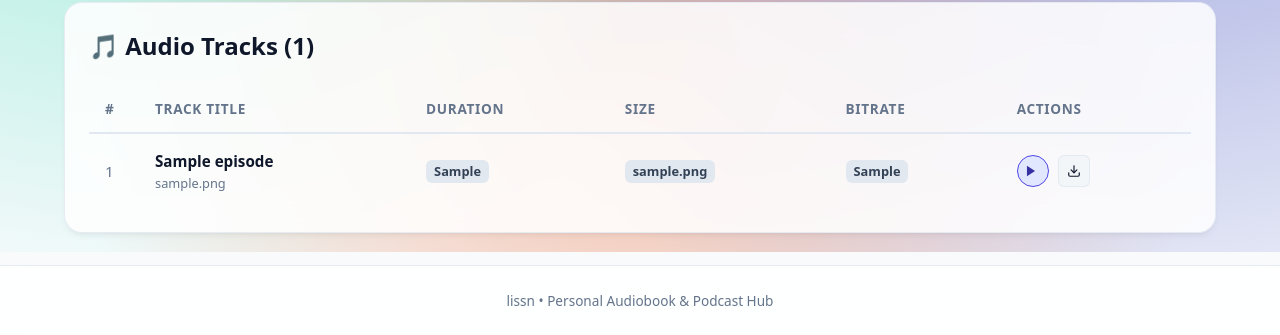
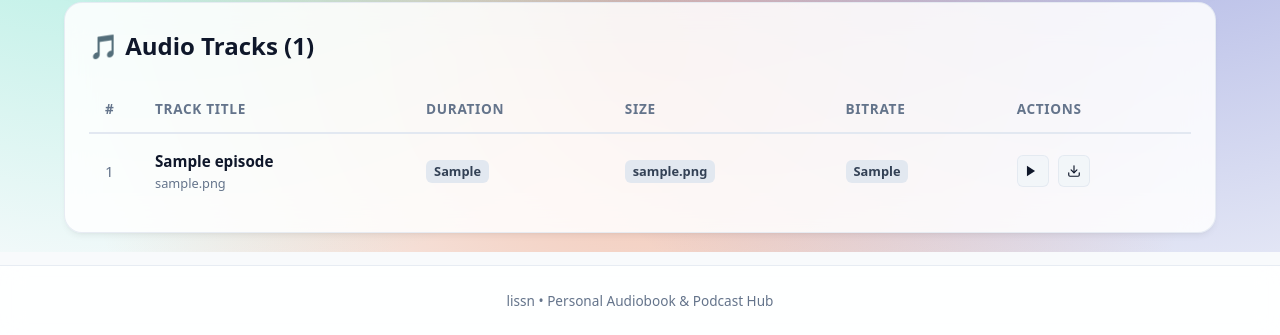
Before and after one commit to jakobbg/lissn, a FastAPI app: page /show/1 in a window 1280 px wide. Shown: the part 548-883 px from the top of the page. Run offline with FastAPI, Linux system fonts and the light colour scheme; tables that the repository leaves empty hold one stand-in row (values such as "Sample post").

Commit message:
🎨 Match play button design to download button with icon-only styling
- ⭕ Removed circular pill styling (border-radius: var(--radius-full)) on .btn-play in favor of matching rectangular rounded icon buttons (.btn-icon with var(--radius-sm)).
- 🏷️ Removed dynamic text 'Play' and 'Pause' injection from app.js highlightActiveTrackRow helper.
- 🧪 Verified full pytest suite passes cleanly.

```diff
--- a/src/lissn/static/app.js
+++ b/src/lissn/static/app.js
@@ -444,8 +444,8 @@ function initMediaPlayer() {
   const SVG_PAUSE = '<svg class="player-icon" width="20" height="20" viewBox="0 0 24 24" fill="currentColor" aria-hidden="true"><rect x="6" y="4" width="4" height="16" rx="1"></rect><rect x="14" y="4" width="4" height="16" rx="1"></rect></svg>';
   const SVG_VOL_HIGH = '<svg class="player-icon" width="18" height="18" viewBox="0 0 24 24" fill="none" stroke="currentColor" stroke-width="2" stroke-linecap="round" stroke-linejoin="round" aria-hidden="true"><polygon points="11 5 6 9 2 9 2 15 6 15 11 19 11 5"></polygon><path d="M19.07 4.93a10 10 0 0 1 0 14.14M15.54 8.46a5 5 0 0 1 0 7.07"></path></svg>';
   const SVG_VOL_MUTE = '<svg class="player-icon" width="18" height="18" viewBox="0 0 24 24" fill="none" stroke="currentColor" stroke-width="2" stroke-linecap="round" stroke-linejoin="round" aria-hidden="true"><line x1="1" y1="1" x2="23" y2="23"></line><polygon points="11 5 6 9 2 9 2 15 6 15 11 19 11 5"></polygon></svg>';
-  const SVG_TRACK_PLAY = '<svg class="btn-play-icon" width="12" height="12" viewBox="0 0 24 24" fill="currentColor" aria-hidden="true"><polygon points="5 3 19 12 5 21 5 3"></polygon></svg> <span>Play</span>';
-  const SVG_TRACK_PAUSE = '<svg class="btn-play-icon" width="12" height="12" viewBox="0 0 24 24" fill="currentColor" aria-hidden="true"><rect x="6" y="4" width="4" height="16" rx="1"></rect><rect x="14" y="4" width="4" height="16" rx="1"></rect></svg> <span>Pause</span>';
+  const SVG_TRACK_PLAY = '<svg class="btn-play-icon" width="14" height="14" viewBox="0 0 24 24" fill="currentColor" aria-hidden="true"><polygon points="5 3 19 12 5 21 5 3"></polygon></svg>';
+  const SVG_TRACK_PAUSE = '<svg class="btn-play-icon" width="14" height="14" viewBox="0 0 24 24" fill="currentColor" aria-hidden="true"><rect x="6" y="4" width="4" height="16" rx="1"></rect><rect x="14" y="4" width="4" height="16" rx="1"></rect></svg>';
 
   function highlightActiveTrackRow() {
     const currentSrc = audioElement.getAttribute('src') || audioElement.src;
--- a/src/lissn/static/style.css
+++ b/src/lissn/static/style.css
@@ -988,18 +988,17 @@ body.has-active-player .site-footer {
 }
 
 .btn-play {
-  background-color: var(--accent-subtle);
-  color: var(--accent-text);
-  border: 1px solid var(--accent-primary);
+  background-color: var(--bg-surface-elevated);
+  color: var(--text-primary);
+  border: 1px solid var(--border-color);
   font-weight: 600;
-  padding: 0.35rem 0.85rem;
-  border-radius: var(--radius-full);
+  border-radius: var(--radius-sm);
   transition: all var(--transition-fast);
 }
 
 .btn-play:hover {
-  background-color: var(--accent-primary);
-  color: #ffffff;
+  background-color: var(--border-color);
+  color: var(--text-primary);
 }
 
 tr.track-row {
```
